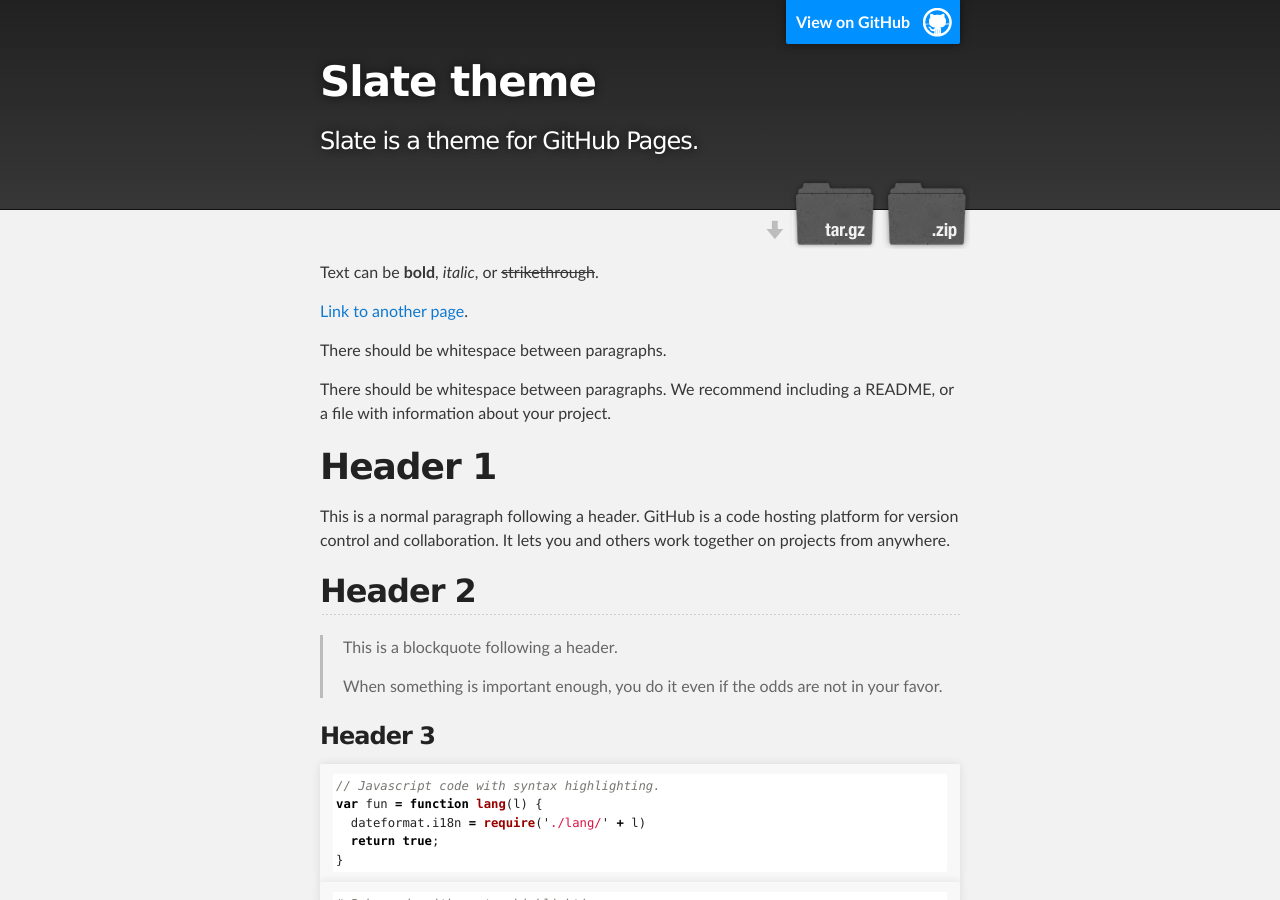
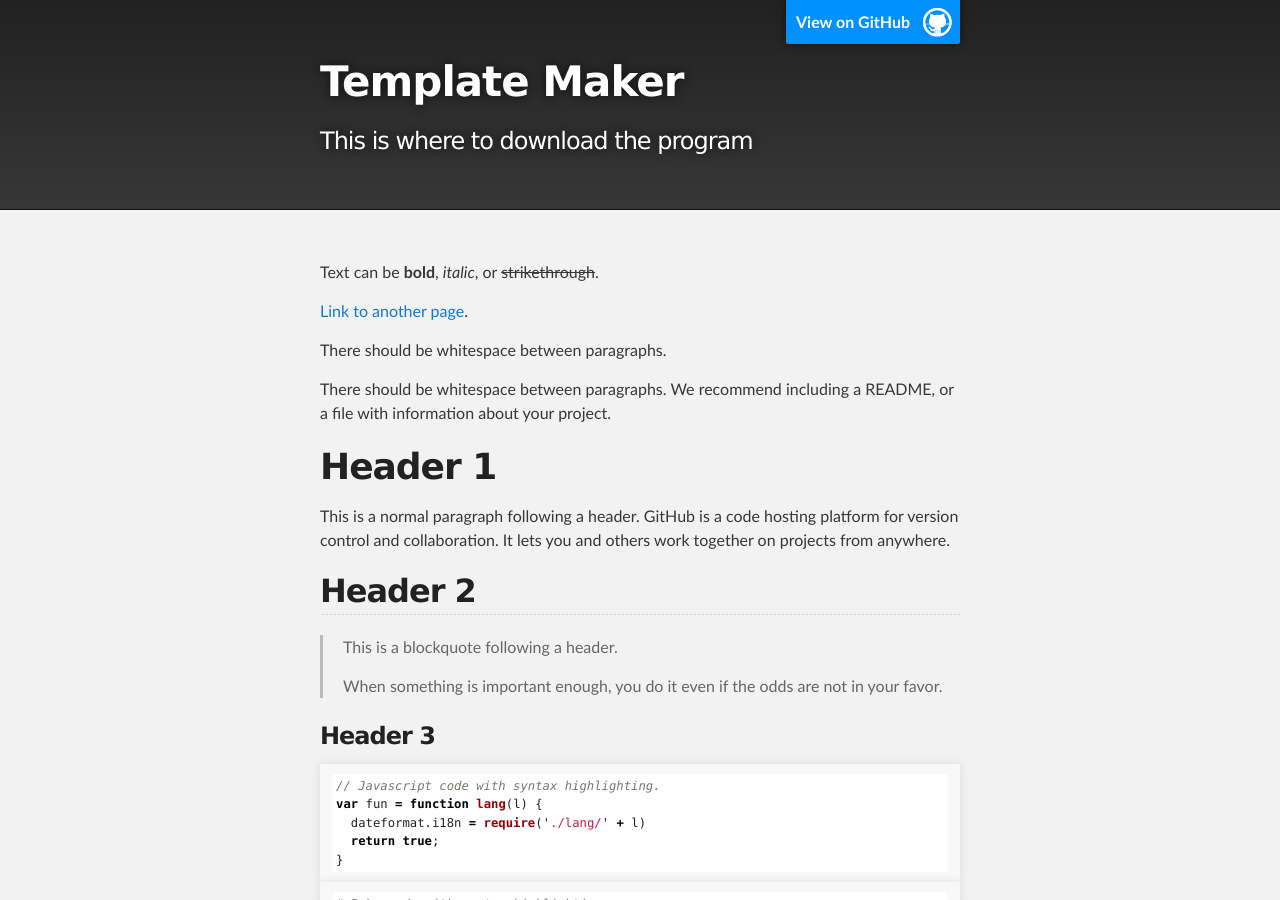
Before and after one commit to zburnett89/TemplateMaker, a Jekyll site: the page built from index.md, in a window 1280 px wide and 900 px high. Built offline with Jekyll 4.4.1, drawn with Linux system fonts in a browser that asks for light colours; some of the changed text lies outside the part shown.

Commit message:
Update _config.yml

```diff
--- a/_config.yml
+++ b/_config.yml
@@ -1,5 +1,5 @@
-title: Slate theme
-description: Slate is a theme for GitHub Pages.
-show_downloads: true
+title: Template Maker
+description: This is where to download the program
+show_downloads: false
 google_analytics:
 theme: jekyll-theme-slate
```
